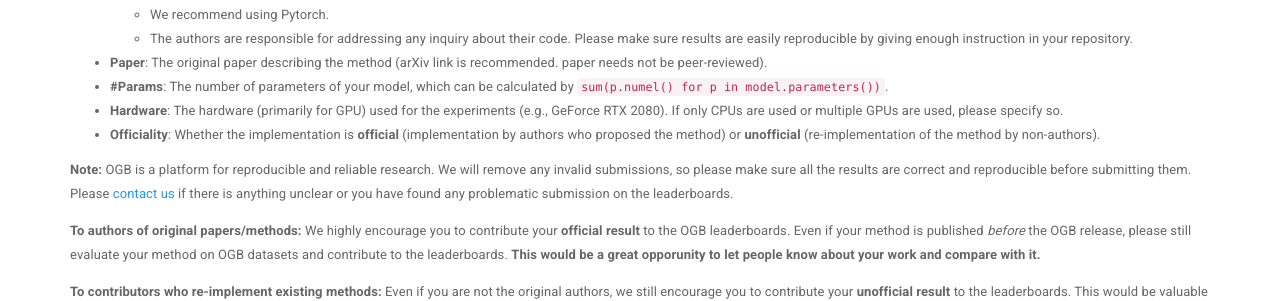
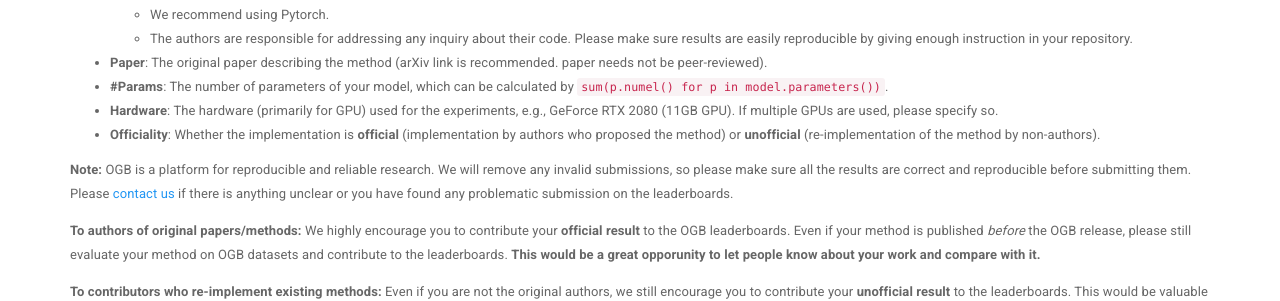
Before and after one commit to snap-stanford/ogb-web, a Jekyll site: the page built from _docs/leaderboard/leader_overview.md, in a window 1280 px wide and 1287 px high. Shown: the part 505-806 px from the top of the window. Built offline with Jekyll 4.4.1, drawn with Linux system fonts in a browser that asks for light colours.

Commit message:
update leaderboard format

```diff
--- a/_docs/leaderboard/leader_overview.md
+++ b/_docs/leaderboard/leader_overview.md
@@ -22,7 +22,7 @@ For each dataset, we require you to submit the following information.
     - The authors are responsible for addressing any inquiry about their code. Please make sure results are easily reproducible by giving enough instruction in your repository.
 - **Paper**: The original paper describing the method (arXiv link is recommended. paper needs not be peer-reviewed).
 - **#Params**: The number of parameters of your model, which can be calculated by `sum(p.numel() for p in model.parameters())`.
-- **Hardware**: The hardware (primarily for GPU) used for the experiments (e.g., GeForce RTX 2080). If only CPUs are used or multiple GPUs are used, please specify so.
+- **Hardware**: The hardware (primarily for GPU) used for the experiments, e.g., GeForce RTX 2080 (11GB GPU). If multiple GPUs are used, please specify so.
 - **Officiality**: Whether the implementation is **official** (implementation by authors who proposed the method) or **unofficial** (re-implementation of the method by non-authors).
 
 **Note:** OGB is a platform for reproducible and reliable research. We will remove any invalid submissions, so please make sure all the results are correct and reproducible before submitting them.
```
